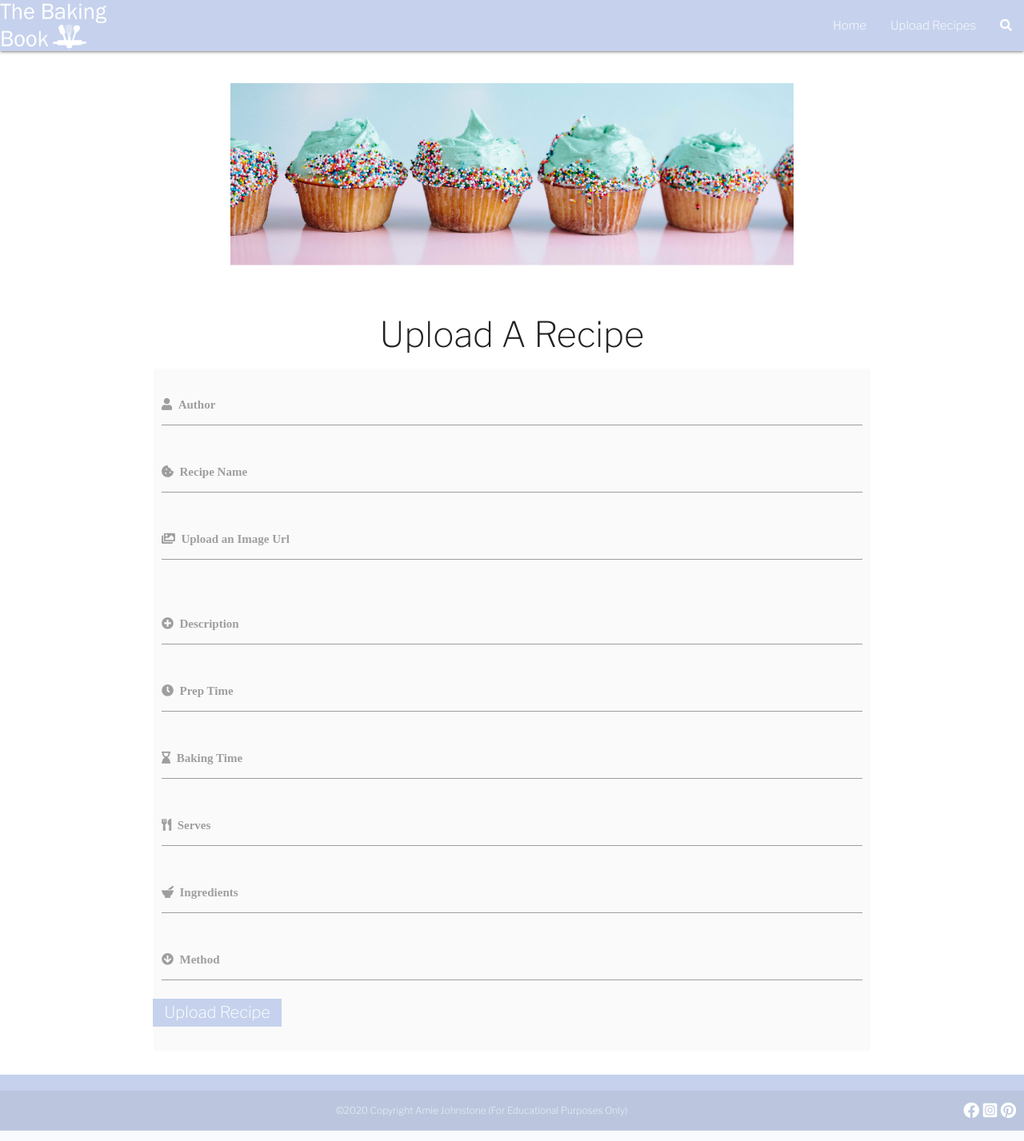
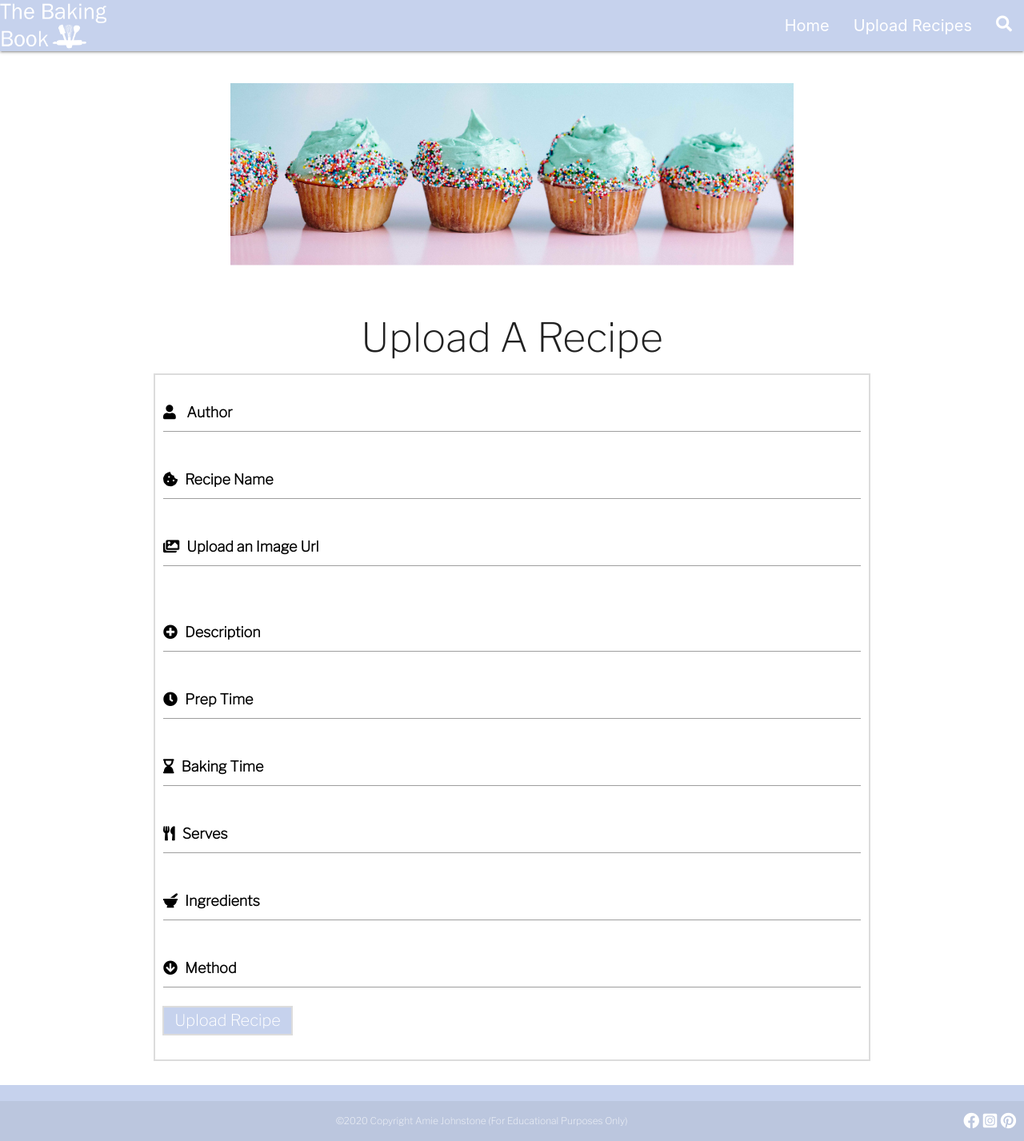
Before and after one commit to Amiejohnstone18/The_Baking_Book, a Flask app: page /add_recipes in a window 1280 px wide. Shown: the whole page at 80% size. Run offline with Flask 2, Linux system fonts and the light colour scheme; some libraries are stand-ins or nearby versions.

Commit message:
Styled the 'upload recipe' form

```diff
--- /dev/null
+++ b/static/css/add_recipe.css
@@ -0,0 +1,68 @@
+/* Credit to Tutorial Repulic for assisting with the image/ text layout https://www.tutorialrepublic.com/faq/how-to-position-text-over-an-image-using-css.php#:~:text=Answer%3A%20Use%20the%20CSS%20position,the%20element).*/
+.hero-block {
+  position: relative;
+  display: inline-block; /* Make the width of box same as image */
+}
+
+/* Credit to Hero image animation from Code Institute Love Running Mini Project https://courses.codeinstitute.net/courses/course-v1:CodeInstitute+CF101+2017_T1/courseware/1f0ccaac7a3e43d895c1beae5363f46c/79eac486cc0c4c9aa54cbe54d009287c/?child=last */
+.hero-image {
+  display: block;
+  margin-left: auto;
+  margin-right: auto;
+  margin-top: 50px;
+  width: 50%;
+  animation-name: image-zoom;
+  animation-duration: 5s;
+  animation-fill-mode: forwards;
+}
+
+@keyframes image-zoom {
+  from {
+    transform: scale(1);
+  }
+  to {
+    transform: scale(1.1);
+  }
+}
+
+/* Add Recipes */
+#add_recipe_title {
+  font-family: "Libre Franklin", sans-serif;
+  text-align: center;
+  font-size: 50px;
+}
+
+.row-card-panel {
+  margin-bottom: 30px;
+  padding-left: 10px;
+  padding-right: 10px;
+  padding-top: 10px;
+  padding-bottom: 10px;
+  background-color: white;
+  border: #dcdcdc solid 2px;
+}
+
+.button {
+  font-family: "Libre Franklin", sans-serif;
+  background-color: #c6d2ed;
+  color: white;
+  border: #dcdcdc solid 2px;
+  font-size: 20px;
+  padding-top: 5px;
+  padding-bottom: 5px;
+  margin-left: 10px;
+}
+
+.button:hover {
+  font-weight: bold;
+  font-size: 22px;
+}
+
+.input-field label {
+  color: black;
+  font-size: 18px;
+}
+
+label span {
+  font-family: "Libre Franklin", sans-serif;
+}
--- a/static/css/style.css
+++ b/static/css/style.css
@@ -1,9 +1,9 @@
 /* Nav Bar */
 .nav-colour {
   background-color: #c6d2ed;
-  font-family: "Libre Franklin", sans-serif;
 }
 
+/* Logo */
 .img-responsive {
   height: auto;
   width: auto;
@@ -11,145 +11,28 @@
   max-width: 250px;
 }
 
-/* Hero Image */
-
-/* Credit to Tutorial Repulic for assisting with the image/ text layout https://www.tutorialrepublic.com/faq/how-to-position-text-over-an-image-using-css.php#:~:text=Answer%3A%20Use%20the%20CSS%20position,the%20element).*/
-.hero-block {
-  position: relative;
-  display: inline-block; /* Make the width of box same as image */
+/* Nav Text */
+.home {
+    font-size: 20px;
 }
 
-/* Credit to Hero image animation from Code Institute Love Running Mini Project https://courses.codeinstitute.net/courses/course-v1:CodeInstitute+CF101+2017_T1/courseware/1f0ccaac7a3e43d895c1beae5363f46c/79eac486cc0c4c9aa54cbe54d009287c/?child=last */
-.hero-image {
-  display: block;
-  margin-left: auto;
-  margin-right: auto;
-  margin-top: 50px;
-  width: 50%;
-  animation-name: image-zoom;
-  animation-duration: 5s;
-  animation-fill-mode: forwards;
+.upload {
+    font-size: 20px;
 }
 
-@keyframes image-zoom {
-  from {
-    transform: scale(1);
-  }
-  to {
-    transform: scale(1.1);
-  }
-}
-
-.text {
-  position: absolute;
-  z-index: 999;
-  margin: 0 auto;
-  left: 0;
-  right: 0;
-  top: 10%; /* Adjust this value to move the positioned div up and down */
-  text-align: center;
-  width: 40%; /* Set the width of the positioned div */
-  color: white;
-  font-family: "Libre Franklin", sans-serif;
-}
-
-/* Recipe Cards */
-
-
-/* Add Recipes */
-#add_recipe_title {
-  font-family: "Libre Franklin", sans-serif;
-  text-align: center;
-}
-
-.row-card-panel {
-  margin-bottom: 30px;
-  padding-left: 10px;
-  padding-right: 10px;
-  padding-top: 10px;
-  padding-bottom: 10px;
+.fa-search {
+    font-size: 20px;
 }
 
 
-.button {
-  font-family: "Libre Franklin", sans-serif;
-  background-color: #c6d2ed;
-  color: white;
-  border: #c6d2ed solid 1px;
-  font-size: 20px;
-  padding-top: 5px;
-  padding-bottom: 5px;
-}
-
-.button:hover {
-  font-weight: bold;
-  font-size: 22px;
-}
-
-/* View More */
-
-#background {
-  background-color: #dcdcdc;
-  margin-top: 20px;
-  margin-bottom: 20px;
-}
-
-#recipe_img {
-  padding-left: 30px;
-  padding-right: 30px;
-}
-
-.recipe_name {
-  color: white;
-  font-family: "Libre Franklin", sans-serif;
-  margin-top: 30px;
-  text-align: center;
-  font-size: 50px;
-  font-weight: bold;
-}
-
-.symbols {
-  color: white;
-  font-family: "Libre Franklin", sans-serif;
-  font-size: 30px;
-  text-align: center;
-}
-
-.recipe_info{
-    font-family: "Libre Franklin", sans-serif;
-    font-size: 22px;
-    color: white;
-    text-align: center;
-}
 
 
-/* Ingredients */
-#more-ingredients {
-  color: white;
-  font-family: "Libre Franklin", sans-serif;
-  font-size: 20px;
-  text-align: center;
-}
-
-/* Method */
-#more-method {
-  color: white;
-  font-family: "Libre Franklin", sans-serif;
-  font-size: 20px;
-  text-align: center;
-}
-
-.btns-vm{
-    margin-bottom: 20px;
-    padding-left: 30px;
-}
 
 /* Footer */
 .page-footer {
   background-color: #c6d2ed;
   text-align: center;
   font-family: "Libre Franklin", sans-serif;
-  /* font-weight: bold; */
   font-size: 12px;
 }
 
--- a/templates/add_recipes.html
+++ b/templates/add_recipes.html
@@ -1,4 +1,15 @@
-{% extends "base.html" %} {% block content %}
+{% extends "base.html" %}
+{% block content %}
+
+{% block styles %}
+<!-- Index CSS-->
+<link
+  rel="stylesheet"
+  href="{{ url_for('static', filename='css/add_recipe.css') }}"
+  type="text/css"
+/>
+{% endblock %}
+
 <div class="hero-block">
   <img
     class="hero-image"
@@ -11,7 +22,7 @@
 
 <!-- Upload Recipes -->
 <h3 id="add_recipe_title">Upload A Recipe</h3>
-<div class="row-card-panel grey lighten-5 container">
+<div class="row-card-panel container">
   <form class="col s12" method="POST" action="{{ url_for('add_recipes') }}">
     <div class="row">
       <!-- Author Name -->
@@ -23,7 +34,9 @@
           class="validate"
           required
         />
-        <label class="fas fa-user" for="author">&nbsp;&nbsp;Author</label>
+        <label class="fas fa-user" for="author" id="name">
+          &nbsp;&nbsp;<span>Author</span></label
+        >
       </div>
       <!-- Recipe Name -->
       <div class="input-field col s12">
@@ -35,7 +48,7 @@
           required
         />
         <label class="fas fa-cookie-bite" for="recipe_name"
-          >&nbsp;&nbsp;Recipe Name</label
+          >&nbsp;&nbsp;<span>Recipe Name</span></label
         >
       </div>
       <!-- Upload Image -->
@@ -48,7 +61,7 @@
           required
         />
         <label class="fas fa-images" for="image_url"
-          >&nbsp;&nbsp;Upload an Image Url</label
+          >&nbsp;&nbsp;<span>Upload an Image Url</span></label
         >
         <img src="{{ image_url }}" />
       </div>
@@ -64,21 +77,21 @@
           required
         />
         <label class="fas fa-plus-circle" for="description"
-          >&nbsp;&nbsp;Description</label
+          >&nbsp;&nbsp;<span>Description</span></label
         >
       </div>
       <!-- Preptime -->
       <div class="input-field col s12">
         <input id="preptime" name="preptime" type="text" required />
         <label class="fas fa-clock" for="prep-time"
-          >&nbsp;&nbsp;Prep Time</label
+          >&nbsp;&nbsp;<span>Prep Time</span></label
         >
       </div>
       <!-- Baking Time -->
       <div class="input-field col s12">
         <input id="bakingtime" name="bakingtime" type="text" required />
         <label class="fas fa-hourglass-end" for="bakingtime"
-          >&nbsp;&nbsp;Baking Time</label
+          >&nbsp;&nbsp;<span>Baking Time</span></label
         >
       </div>
       <!-- Serves -->
@@ -90,7 +103,9 @@
           class="validate"
           required
         />
-        <label class="fas fa-utensils" for="serves">&nbsp;&nbsp;Serves</label>
+        <label class="fas fa-utensils" for="serves"
+          >&nbsp;&nbsp;<span>Serves</span></label
+        >
       </div>
       <!-- Ingredients -->
       <div class="input-field col s12">
@@ -102,7 +117,7 @@
           required
         />
         <label class="fas fa-mortar-pestle" for="ingredients"
-          >&nbsp;&nbsp;Ingredients</label
+          >&nbsp;&nbsp;<span>Ingredients</span></label
         >
       </div>
       <!-- Method -->
@@ -115,7 +130,7 @@
           required
         />
         <label class="fas fa-arrow-circle-down" for="method"
-          >&nbsp;&nbsp;Method</label
+          >&nbsp;&nbsp;<span>Method</span></label
         >
       </div>
       <!-- Submit Button -->
--- a/templates/base.html
+++ b/templates/base.html
@@ -48,8 +48,8 @@
             ><i class="fas fa-bars"></i
           ></a>
           <ul class="right hide-on-med-and-down">
-            <li><a href="{{ url_for('index') }}">Home</a></li>
-            <li><a href="{{ url_for('add_recipes') }}">Upload Recipes</a></li>
+            <li><a href="{{ url_for('index') }}" class="home">Home</a></li>
+            <li><a href="{{ url_for('add_recipes') }}" class="upload" >Upload Recipes</a></li>
             <li><a href="{{ url_for('search') }}" class="fas fa-search"></a></li>
           </ul>
         </div>
@@ -72,7 +72,7 @@
       <div class="footer-copyright">
         <div class="container">
           ©2020 Copyright Amie Johnstone (For Educational Purposes Only)
-        </div>
+           </div>
         <div class="social-icons">
           <a href="https://www.facebook.com/" target="_blank"
             ><li class="fab fa-facebook"></li
```
Also changed, not shown: static/css/index.css (added, +44 -0 lines), static/css/view_more.css (added, +56 -0 lines), templates/index.html (+9 -0 lines), templates/search.html (+11 -0 lines), templates/update_recipe.html (+10 -0 lines), templates/view_more.html (+9 -0 lines), static/css/search.css (added), static/css/update_recipe.css (added).
